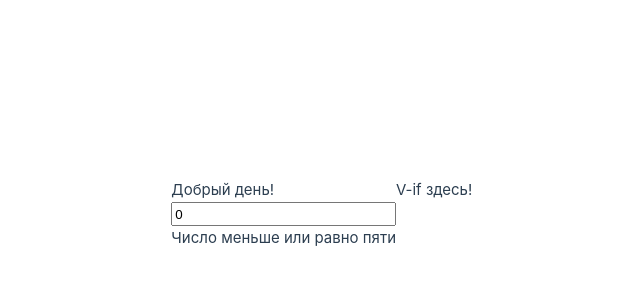
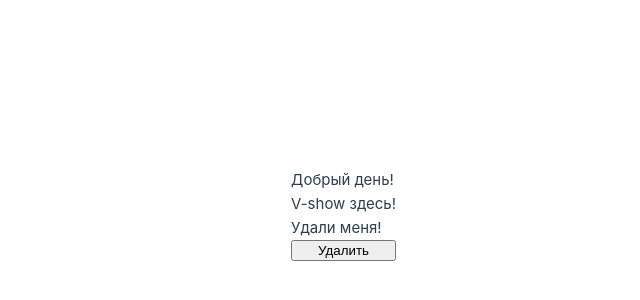
Before and after one commit to Eternal-insomnia/Dynamic-components, a Vue app: page / in a window 1280 px wide. Shown: the part 186-486 px from the top of the page, without its empty margins (244-884 px from the left). Built offline with nearby package versions, Linux system fonts and the light colour scheme.

Commit message:
Added the Vshow component
Simple component that uses v-show

```diff
--- a/index.html
+++ b/index.html
@@ -1,5 +1,5 @@
 <!DOCTYPE html>
-<html lang="en">
+<html lang="ru">
   <head>
     <meta charset="UTF-8">
     <link rel="icon" href="/favicon.ico">
--- a/src/App.vue
+++ b/src/App.vue
@@ -1,17 +1,20 @@
 <script>
 import Vfor from "./components/V-for.vue"
 import Vif from "./components/V-if.vue"
+import Vshow from "./components/V-show.vue"
 
 export default {
   components: {
     Vfor,
-    Vif
+    Vif,
+    Vshow
   }
 }
 </script>
 
 <template>
-  Добрый день!
+  <p>Добрый день!</p><br>
   <!-- <Vfor/> -->
-  <Vif/>
+  <!-- <Vif/> -->
+  <Vshow/>
 </template>
--- /dev/null
+++ b/src/components/V-show.vue
@@ -0,0 +1,21 @@
+<script>
+export default {
+  data() {
+    return {
+      msg: true
+    }
+  },
+  methods: {
+    toggle() {
+        this.msg = !this.msg
+    }
+  }
+}
+</script>
+
+<template>
+  <p>V-show здесь!</p><br>
+  <p v-show="msg">Удали меня!</p><br>
+  <button v-if="msg" @click="toggle">Удалить</button>
+  <button v-else @click="toggle">Вернуть</button>
+</template>
```
